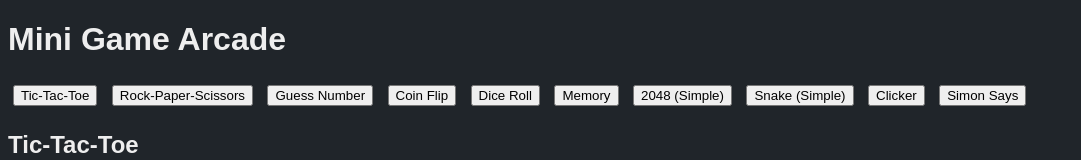
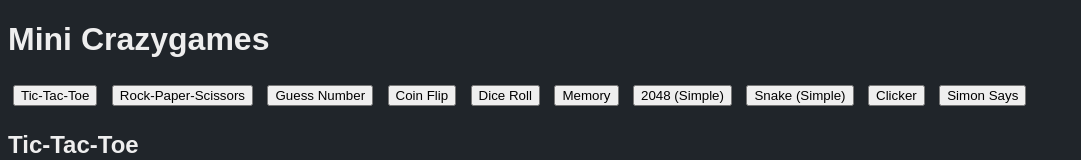
Before and after one commit to superman2775/Crazygames-but-smaller, a plain HTML site: page index.html in a window 1280 px wide. Shown: the top 160 px of the page, without its empty margins (0-1081 px from the left). Drawn offline with Linux system fonts and the light colour scheme.

Commit message:
Change title and heading from 'Mini Game Arcade' to 'Mini Crazygames'

```diff
--- a/index.html
+++ b/index.html
@@ -2,7 +2,7 @@
 <html lang="en">
 <head>
   <meta charset="UTF-8">
-  <title>Mini Game Arcade</title>
+  <title>Mini Crazygames</title>
   <style>
     body { font-family: Arial, sans-serif; background: #20252a; color: #eee; }
     #menu { margin-bottom: 20px; }
@@ -12,7 +12,7 @@
   </style>
 </head>
 <body>
-  <h1>Mini Game Arcade</h1>
+  <h1>Mini Crazygames</h1>
   <div id="menu">
     <button onclick="showGame(0)">Tic-Tac-Toe</button>
     <button onclick="showGame(1)">Rock-Paper-Scissors</button>
```
